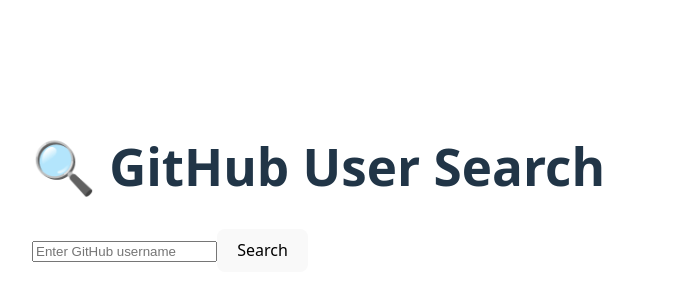
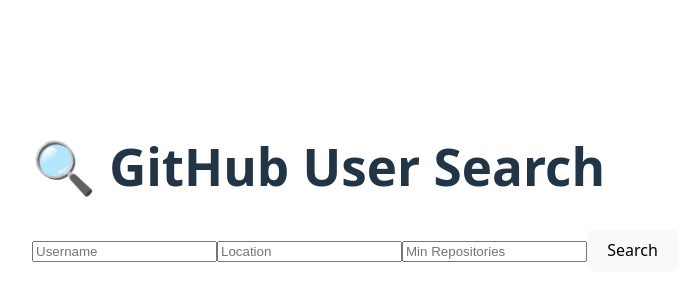
Before and after one commit to ishimwejonathan/alx-fe-reactjs, a React (Vite) app in the folder github-user-search/: page / in a window 1280 px wide. Shown: the part 212-512 px from the top of the page, without its empty margins (0-688 px from the left). Built offline with nearby package versions, Linux system fonts and the light colour scheme.

Commit message:
update search.jsx and githubservice.js

```diff
--- a/github-user-search/src/components/Search.jsx
+++ b/github-user-search/src/components/Search.jsx
@@ -1,53 +1,100 @@
 // src/components/Search.jsx
 import { useState } from "react";
-import { fetchUserData } from "../service/githubService.js";
-
+import { fetchUsers } from "../service/githubService";
 
 const Search = () => {
-  const [username, setUsername] = useState("");   // input field state
-  const [user, setUser] = useState(null);         // user data from API
-  const [loading, setLoading] = useState(false);  // loading state
-  const [error, setError] = useState(null);       // error state
+  const [username, setUsername] = useState("");
+  const [location, setLocation] = useState("");
+  const [minRepos, setMinRepos] = useState("");
+  const [results, setResults] = useState([]);   // multiple users
+  const [loading, setLoading] = useState(false);
+  const [error, setError] = useState(null);
 
   const handleSubmit = async (e) => {
-    e.preventDefault(); // prevent page reload
+    e.preventDefault();
     setLoading(true);
     setError(null);
-    setUser(null);
+    setResults([]);
 
     try {
-      const data = await fetchUserData(username);
-      setUser(data);
+      const users = await fetchUsers({ username, location, minRepos });
+      setResults(users);
     } catch (err) {
-      setError("Looks like we can’t find the user");
+      setError("Error fetching users");
     } finally {
       setLoading(false);
     }
   };
 
   return (
-    <div>
+    <div className="p-4 max-w-2xl mx-auto">
       {/* Search Form */}
-      <form onSubmit={handleSubmit}>
+      <form
+        onSubmit={handleSubmit}
+        className="flex flex-col gap-3 bg-gray-100 p-4 rounded-lg shadow"
+      >
         <input
           type="text"
-          placeholder="Enter GitHub username"
+          placeholder="Username"
           value={username}
           onChange={(e) => setUsername(e.target.value)}
+          className="border p-2 rounded"
         />
-        <button type="submit">Search</button>
+
+        <input
+          type="text"
+          placeholder="Location"
+          value={location}
+          onChange={(e) => setLocation(e.target.value)}
+          className="border p-2 rounded"
+        />
+
+        <input
+          type="number"
+          placeholder="Min Repositories"
+          value={minRepos}
+          onChange={(e) => setMinRepos(e.target.value)}
+          className="border p-2 rounded"
+        />
+
+        <button
+          type="submit"
+          className="bg-blue-600 text-white py-2 px-4 rounded hover:bg-blue-700"
+        >
+          Search
+        </button>
       </form>
 
-      {/* Conditional Rendering */}
-      {loading && <p>Loading...</p>}
-      {error && <p style={{ color: "red" }}>{error}</p>}
-      {user && (
-        <div style={{ marginTop: "1rem" }}>
-          <img src={user.avatar_url} alt={user.login} width="100" />
-          <h2>{user.login}</h2>
-          <a href={user.html_url} target="_blank" rel="noopener noreferrer">
-            View Profile
-          </a>
+      {/* Loading, Error, Results */}
+      {loading && <p className="mt-4 text-gray-500">Loading...</p>}
+      {error && <p className="mt-4 text-red-500">{error}</p>}
+
+      {/* Results */}
+      {results.length > 0 && (
+        <div className="mt-6 space-y-4">
+          {results.map((user) => (
+            <div
+              key={user.id}
+              className="flex items-center gap-4 p-4 bg-white shadow rounded-lg"
+            >
+              <img
+                src={user.avatar_url}
+                alt={user.login}
+                className="w-16 h-16 rounded-full"
+              />
+              <div>
+                <h2 className="font-semibold text-lg">{user.login}</h2>
+                <a
+                  href={user.html_url}
+                  target="_blank"
+                  rel="noopener noreferrer"
+                  className="text-blue-600 hover:underline"
+                >
+                  View Profile
+                </a>
+              </div>
+            </div>
+          ))}
         </div>
       )}
     </div>
--- a/github-user-search/src/service/githubService.js
+++ b/github-user-search/src/service/githubService.js
@@ -1,13 +1,33 @@
 // src/services/githubService.js
 import axios from "axios";
 
-// Fetch GitHub user data by username
+// Fetch a single GitHub user by username
 export const fetchUserData = async (username) => {
   try {
     const response = await axios.get(`https://api.github.com/users/${username}`);
-    return response.data; // Return the user data
+    return response.data;
   } catch (error) {
-    // Handle errors (like user not found)
     throw new Error("User not found");
   }
 };
+
+// 🔍 Fetch multiple GitHub users with advanced search
+export const fetchUsers = async ({ username, location, minRepos }) => {
+  try {
+    // Build query string
+    let query = "";
+
+    if (username) query += `${username} in:login `;
+    if (location) query += `location:${location} `;
+    if (minRepos) query += `repos:>=${minRepos}`;
+
+    // GitHub search API
+    const response = await axios.get(
+      `https://api.github.com/search/users?q=${encodeURIComponent(query)}`
+    );
+
+    return response.data.items; // Array of users
+  } catch (error) {
+    throw new Error("Error fetching users");
+  }
+};
```
